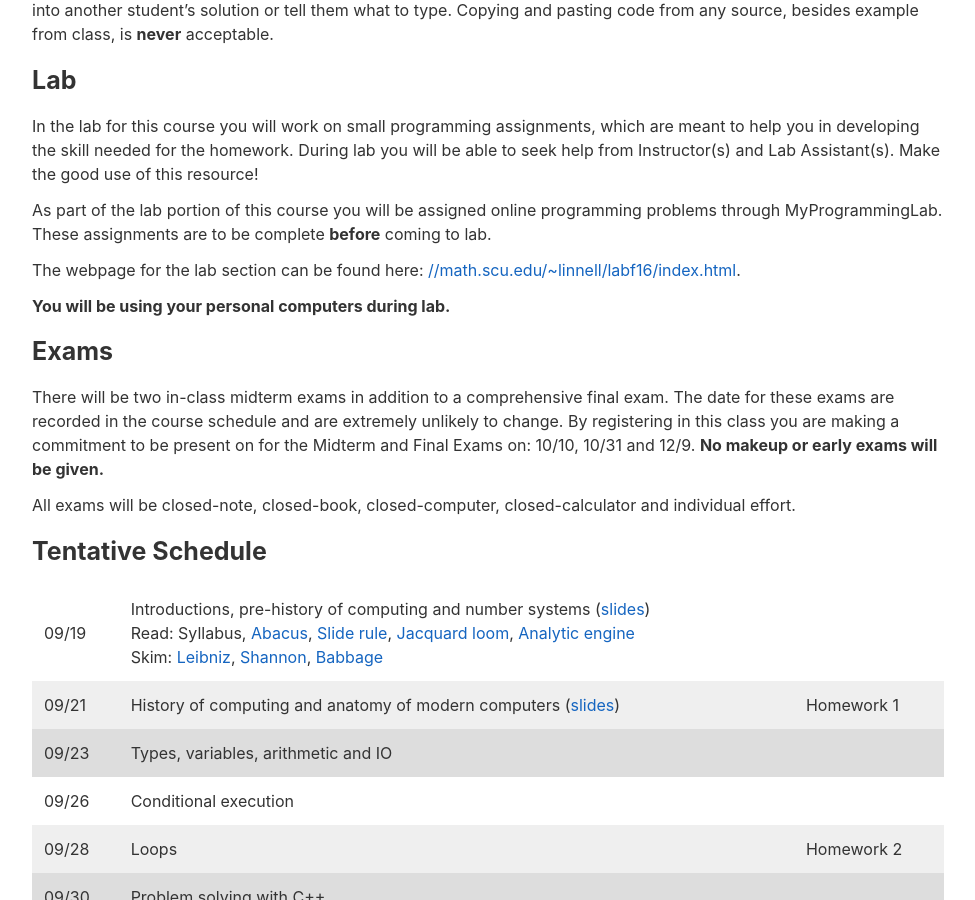
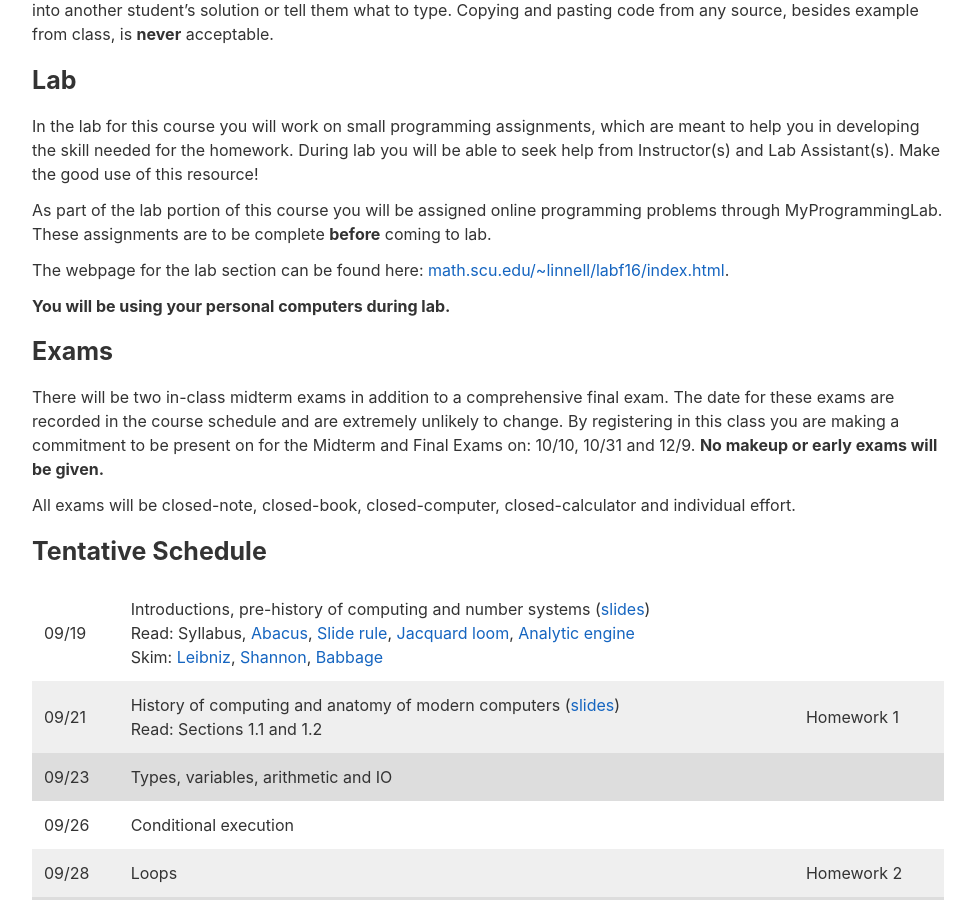
Before and after one commit to jacksonjw12/mbannister.github.io, a Jekyll site: the page built from _teaching/10-f16/index.md, in a window 1280 px wide and 900 px high, scrolled down 2698 px. Shown: the whole window, without its empty margins (152-1127 px from the left). Built offline with Jekyll 4.4.1, drawn with Linux system fonts in a browser that asks for light colours.

Commit message:
Add reading

```diff
--- a/_teaching/10-f16/index.md
+++ b/_teaching/10-f16/index.md
@@ -99,7 +99,7 @@ In the lab for this course you will work on small programming assignments, which
 
 As part of the lab portion of this course you will be assigned online programming problems through MyProgrammingLab. These assignments are to be complete __before__ coming to lab.
 
-The webpage for the lab section can be found here: [//math.scu.edu/~linnell/labf16/index.html](http://math.scu.edu/~linnell).
+The webpage for the lab section can be found here: [math.scu.edu/~linnell/labf16/index.html](math.scu.edu/~linnell/labf16/index.html).
 
 __You will be using your personal computers during lab.__
 
@@ -113,7 +113,7 @@ All exams will be closed-note, closed-book, closed-computer, closed-calculator a
 ## Tentative Schedule
 
 09/19 | Introductions, pre-history of computing and number systems ([slides](Slides/Lecture01.pdf)) <br/> Read: Syllabus, [Abacus](//en.wikipedia.org/wiki/Abacus), [Slide rule](//en.wikipedia.org/wiki/Abacus), [Jacquard loom](//en.wikipedia.org/wiki/Jacquard_loom), [Analytic engine](//en.wikipedia.org/wiki/Analytical_Engine) <br/> Skim: [Leibniz](//en.wikipedia.org/wiki/Gottfried_Wilhelm_Leibniz),  [Shannon](//en.wikipedia.org/wiki/Claude_Shannon),  [Babbage](//en.wikipedia.org/wiki/Claude_Shannon)  | <!-- Week 1; Lab: Install-->
-09/21 | History of computing and anatomy of modern computers ([slides](Slides/Lecture01.pdf)) | Homework 1
+09/21 | History of computing and anatomy of modern computers ([slides](Slides/Lecture01.pdf)) <br/> Read: Sections 1.1 and 1.2 | Homework 1
 09/23 | Types, variables, arithmetic and IO|
 09/26 | Conditional execution | <!-- Week 2; Lab: Var, IO, Conditionals -->
 09/28 | Loops | Homework 2 <!-- Mass of the Holy Spirit -->
```
